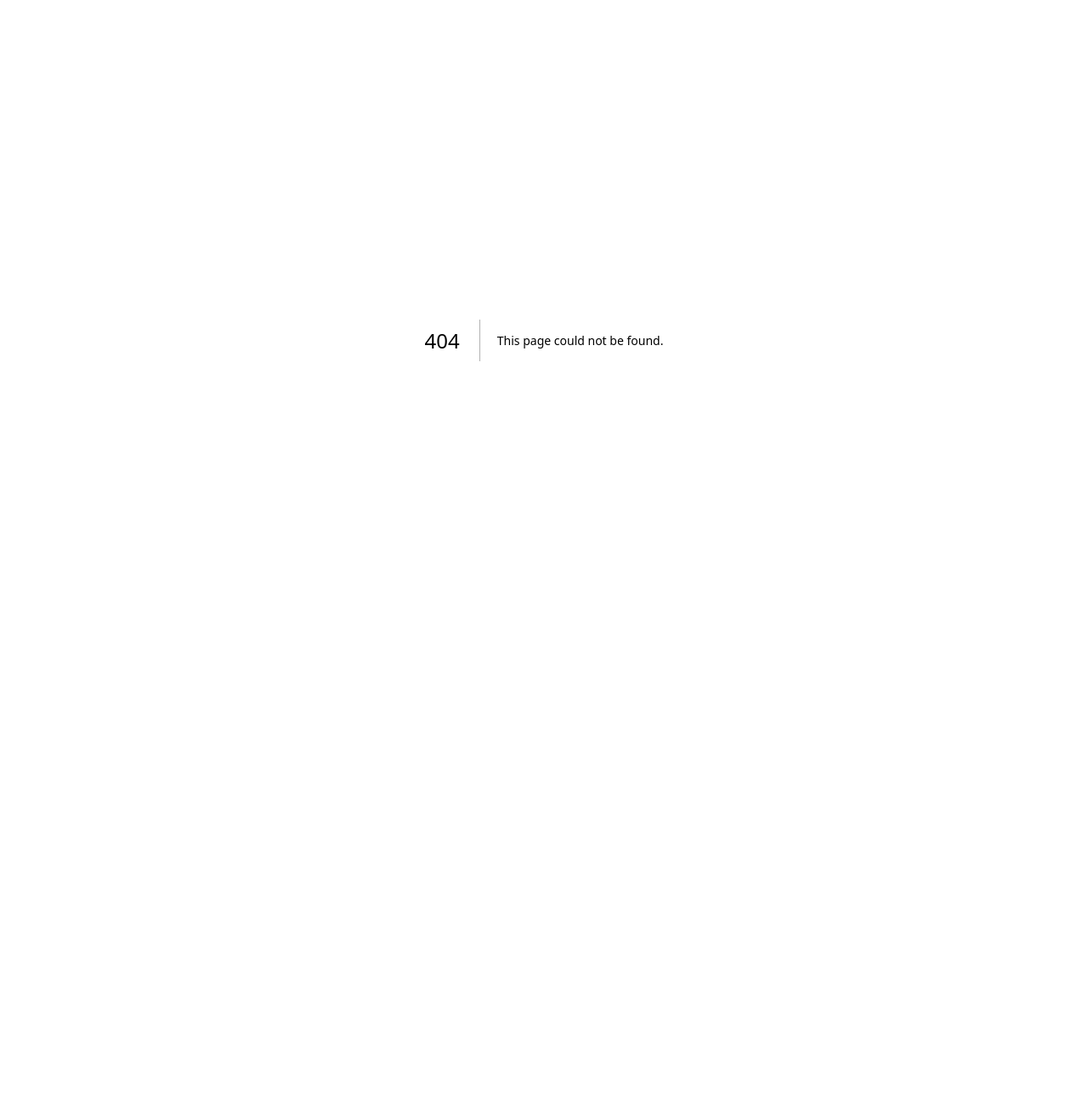
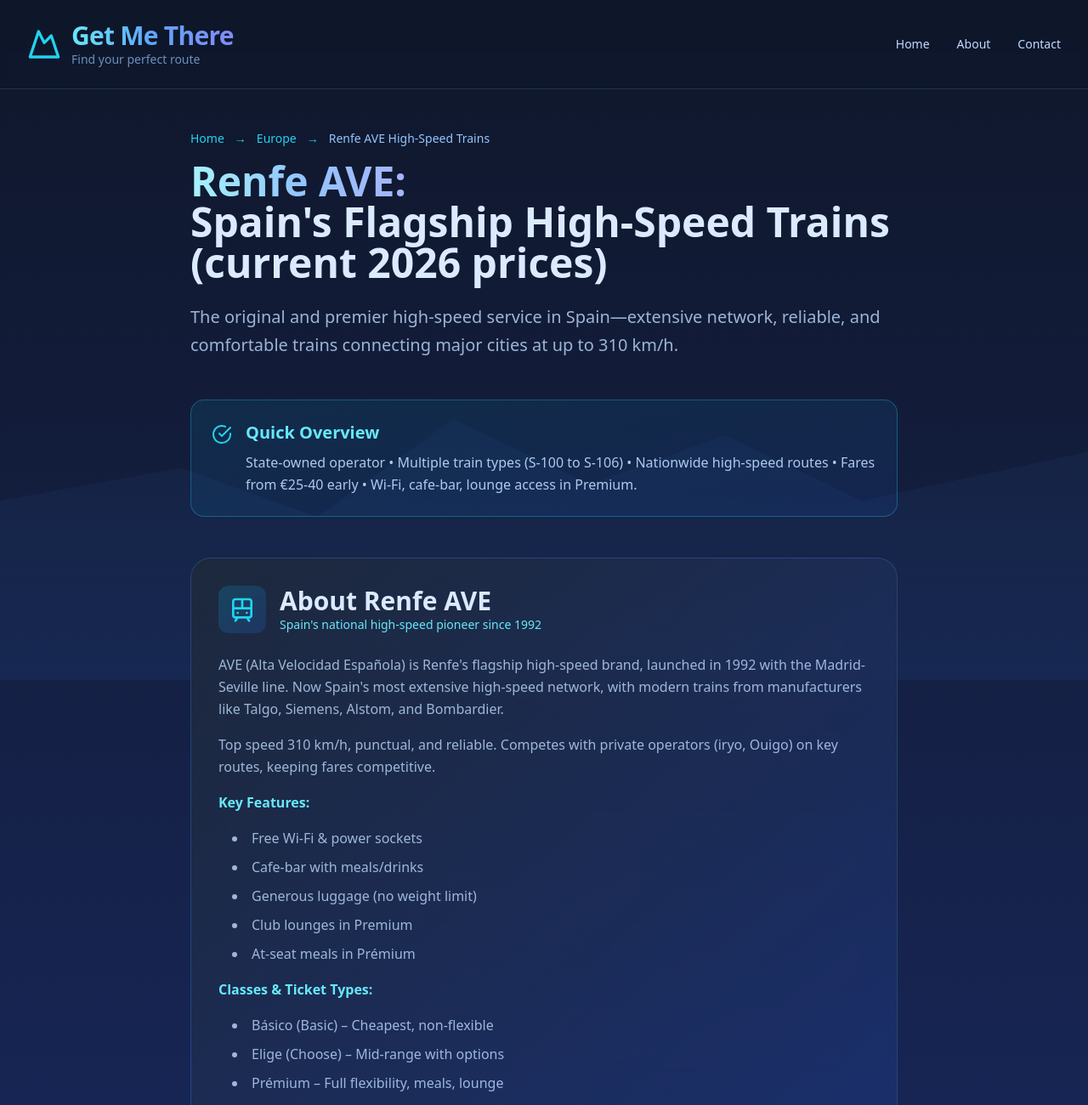
Before and after one commit to michaeljomahoney1985/get-me-there, a Next.js app: page /renfe-ave-operator in a window 1280 px wide. Before the commit this address had no page. Shown: the top 1300 px of the page at 85% size. Before the commit the page ends 800 px from the top, so only its background shows below. Built offline with nearby package versions, Linux system fonts and the light colour scheme.

Commit message:
Create renfe-ave-operator.js

```diff
--- /dev/null
+++ b/pages/renfe-ave-operator.js
@@ -0,0 +1,183 @@
+import React from 'react';
+import { Mountain, Train, Clock, DollarSign, CheckCircle, AlertCircle, Star } from 'lucide-react';
+
+export default function RenfeAveOperator() {
+  return (
+    <div className="min-h-screen bg-gradient-to-b from-slate-900 via-blue-950 to-slate-900 text-white">
+      <div className="fixed inset-0 pointer-events-none overflow-hidden opacity-20">
+        <svg className="absolute bottom-0 w-full h-96" viewBox="0 0 1200 400" preserveAspectRatio="none">
+          <defs>
+            <linearGradient id="train-gradient" x1="0%" y1="0%" x2="0%" y2="100%">
+              <stop offset="0%" stopColor="#60a5fa" stopOpacity="0.3" />
+              <stop offset="100%" stopColor="#3b82f6" stopOpacity="0.6" />
+            </linearGradient>
+          </defs>
+          <path
+            d="M0,400 L0,180 L200,140 L350,200 L500,80 L650,160 L800,100 L950,180 L1200,120 L1200,400 Z"
+            fill="url(#train-gradient)"
+            className="animate-pulse"
+            style={{ animationDuration: '8s' }}
+          />
+        </svg>
+      </div>
+
+      <header className="relative border-b border-blue-400/20 backdrop-blur-sm bg-slate-900/50">
+        <div className="max-w-7xl mx-auto px-4 sm:px-6 lg:px-8 py-6">
+          <div className="flex items-center justify-between">
+            <a href="/" className="flex items-center gap-3 group">
+              <Mountain className="w-10 h-10 text-cyan-400 group-hover:text-cyan-300 transition-all" />
+              <div>
+                <h1 className="text-3xl font-bold tracking-tight bg-gradient-to-r from-cyan-300 via-blue-400 to-indigo-400 bg-clip-text text-transparent">
+                  Get Me There
+                </h1>
+                <p className="text-sm text-blue-300/70">Find your perfect route</p>
+              </div>
+            </a>
+            <nav className="hidden md:flex gap-8 text-sm">
+              <a href="/" className="text-blue-200 hover:text-cyan-300 transition-colors">Home</a>
+              <a href="/about" className="text-blue-200 hover:text-cyan-300 transition-colors">About</a>
+              <a href="/contact" className="text-blue-200 hover:text-cyan-300 transition-colors">Contact</a>
+            </nav>
+          </div>
+        </div>
+      </header>
+
+      <main className="relative z-10 max-w-4xl mx-auto px-4 sm:px-6 lg:px-8 py-12">
+        <div className="flex items-center gap-3 text-cyan-400 text-sm mb-4">
+          <a href="/" className="hover:text-cyan-300">Home</a>
+          <span>→</span>
+          <a href="/europe" className="hover:text-cyan-300">Europe</a>
+          <span>→</span>
+          <span className="text-blue-300">Renfe AVE High-Speed Trains</span>
+        </div>
+
+        <h1 className="text-4xl md:text-5xl font-bold mb-6 leading-tight">
+          <span className="bg-gradient-to-r from-cyan-200 via-blue-300 to-indigo-300 bg-clip-text text-transparent">
+            Renfe AVE:
+          </span>
+          <br />
+          <span className="text-blue-100">Spain's Flagship High-Speed Trains (current 2026 prices)</span>
+        </h1>
+
+        <p className="text-xl text-blue-200/80 leading-relaxed mb-12">
+          The original and premier high-speed service in Spain—extensive network, reliable, and comfortable trains connecting major cities at up to 310 km/h.
+        </p>
+
+        <div className="bg-gradient-to-br from-cyan-500/10 to-blue-600/10 border border-cyan-400/30 rounded-2xl p-6 mb-12">
+          <div className="flex items-start gap-4">
+            <CheckCircle className="w-6 h-6 text-cyan-400 flex-shrink-0 mt-1" />
+            <div>
+              <h3 className="text-xl font-bold text-cyan-300 mb-2">Quick Overview</h3>
+              <p className="text-blue-200/90 leading-relaxed">
+                State-owned operator • Multiple train types (S-100 to S-106) • Nationwide high-speed routes • Fares from €25-40 early • Wi-Fi, cafe-bar, lounge access in Premium.
+              </p>
+            </div>
+          </div>
+        </div>
+
+        <section className="mb-12">
+          <div className="bg-gradient-to-br from-slate-800/90 to-blue-900/50 backdrop-blur-xl rounded-3xl p-8 border border-blue-400/20">
+            <div className="flex items-center gap-4 mb-6">
+              <div className="p-3 bg-gradient-to-br from-cyan-500/20 to-blue-600/20 rounded-xl">
+                <Train className="w-8 h-8 text-cyan-400" />
+              </div>
+              <div>
+                <h2 className="text-3xl font-bold text-blue-100">About Renfe AVE</h2>
+                <p className="text-cyan-300 text-sm">Spain's national high-speed pioneer since 1992</p>
+              </div>
+            </div>
+
+            <div className="space-y-4 text-blue-200/80 leading-relaxed">
+              <p>AVE (Alta Velocidad Española) is Renfe's flagship high-speed brand, launched in 1992 with the Madrid-Seville line. Now Spain's most extensive high-speed network, with modern trains from manufacturers like Talgo, Siemens, Alstom, and Bombardier.</p>
+
+              <p>Top speed 310 km/h, punctual, and reliable. Competes with private operators (iryo, Ouigo) on key routes, keeping fares competitive.</p>
+
+              <p className="font-semibold text-cyan-300">Key Features:</p>
+              <ul className="list-disc list-inside space-y-2 ml-4">
+                <li>Free Wi-Fi & power sockets</li>
+                <li>Cafe-bar with meals/drinks</li>
+                <li>Generous luggage (no weight limit)</li>
+                <li>Club lounges in Premium</li>
+                <li>At-seat meals in Prémium</li>
+              </ul>
+
+              <p className="font-semibold text-cyan-300">Classes & Ticket Types:</p>
+              <ul className="list-disc list-inside space-y-2 ml-4">
+                <li>Básico (Basic) – Cheapest, non-flexible</li>
+                <li>Elige (Choose) – Mid-range with options</li>
+                <li>Prémium – Full flexibility, meals, lounge</li>
+              </ul>
+            </div>
+
+            <div className="mt-8">
+              <a href="https://www.renfe.com/es/en" target="_blank" rel="noopener noreferrer" className="inline-flex items-center gap-3 px-8 py-4 bg-gradient-to-r from-cyan-500 to-blue-600 hover:from-cyan-400 hover:to-blue-500 rounded-xl font-semibold text-white shadow-lg transition-all duration-300">
+                Book Tickets on Renfe.com
+                <Train className="w-5 h-5" />
+              </a>
+            </div>
+          </div>
+        </section>
+
+        <section className="mb-12">
+          <h2 className="text-3xl font-bold text-blue-100 mb-6">Main AVE Routes (2026)</h2>
+          <p className="text-blue-200/80 mb-6">Extensive network centred on Madrid:</p>
+          <ul className="list-disc list-inside space-y-2 text-blue-200/80 ml-4 mb-8">
+            <li>Madrid ↔ Barcelona (most frequent)</li>
+            <li>Madrid ↔ Seville/Málaga</li>
+            <li>Madrid ↔ Valencia/Alicante</li>
+            <li>Barcelona ↔ Seville/Málaga</li>
+            <li>International: Barcelona-Lyon, Madrid-Marseille</li>
+          </ul>
+        </section>
+
+        <section className="mb-12">
+          <div className="bg-gradient-to-br from-cyan-500/10 to-blue-600/10 border border-cyan-400/30 rounded-2xl p-8">
+            <h2 className="text-3xl font-bold text-cyan-300 mb-4">Why Choose Renfe AVE?</h2>
+            <p className="text-blue-200/90 text-lg leading-relaxed">
+              The most established operator with the widest network, reliable service, and premium options. Excellent for comfort, lounges, and included meals in Prémium—perfect for business or leisure travel across Spain.
+            </p>
+          </div>
+        </section>
+
+        <section className="mb-12">
+          <div className="bg-slate-900/50 border border-blue-400/20 rounded-xl p-6">
+            <p className="text-xs text-blue-300/60 leading-relaxed">
+              Affiliate links may earn commission at no cost to you. Prices approximate for current 2026 season—check current rates.
+            </p>
+          </div>
+        </section>
+      </main>
+
+      <footer className="border-t border-blue-400/20 bg-slate-900/50 backdrop-blur-sm mt-20">
+        <div className="max-w-7xl mx-auto px-4 sm:px-6 lg:px-8 py-12">
+          <div className="grid md:grid-cols-3 gap-8 mb-8">
+            <div>
+              <h4 className="font-semibold text-blue-100 mb-4">Get Me There</h4>
+              <p className="text-sm text-blue-300/70 leading-relaxed">
+                Your journey companion. Compare and book the best routes.
+              </p>
+            </div>
+            <div>
+              <h4 className="font-semibold text-blue-100 mb-4">Quick Links</h4>
+              <ul className="space-y-2 text-sm text-blue-300/70">
+                <li><a href="/" className="hover:text-cyan-300 transition-colors">Home</a></li>
+                <li><a href="/about" className="hover:text-cyan-300 transition-colors">About</a></li>
+                <li><a href="/privacy" className="hover:text-cyan-300 transition-colors">Privacy</a></li>
+                <li><a href="/terms" className="hover:text-cyan-300 transition-colors">Terms</a></li>
+              </ul>
+            </div>
+            <div>
+              <h4 className="font-semibold text-blue-100 mb-4">Support</h4>
+              <ul className="space-y-2 text-sm text-blue-300/70">
+                <li><a href="/contact" className="hover:text-cyan-300 transition-colors">Contact</a></li>
+              </ul>
+            </div>
+          </div>
+          <div className="text-center text-sm text-blue-300/50 pt-8 border-t border-blue-400/10">
+            © 2025 Get Me There. All rights reserved.
+          </div>
+        </div>
+      </footer>
+    </div>
+  );
+}
```
